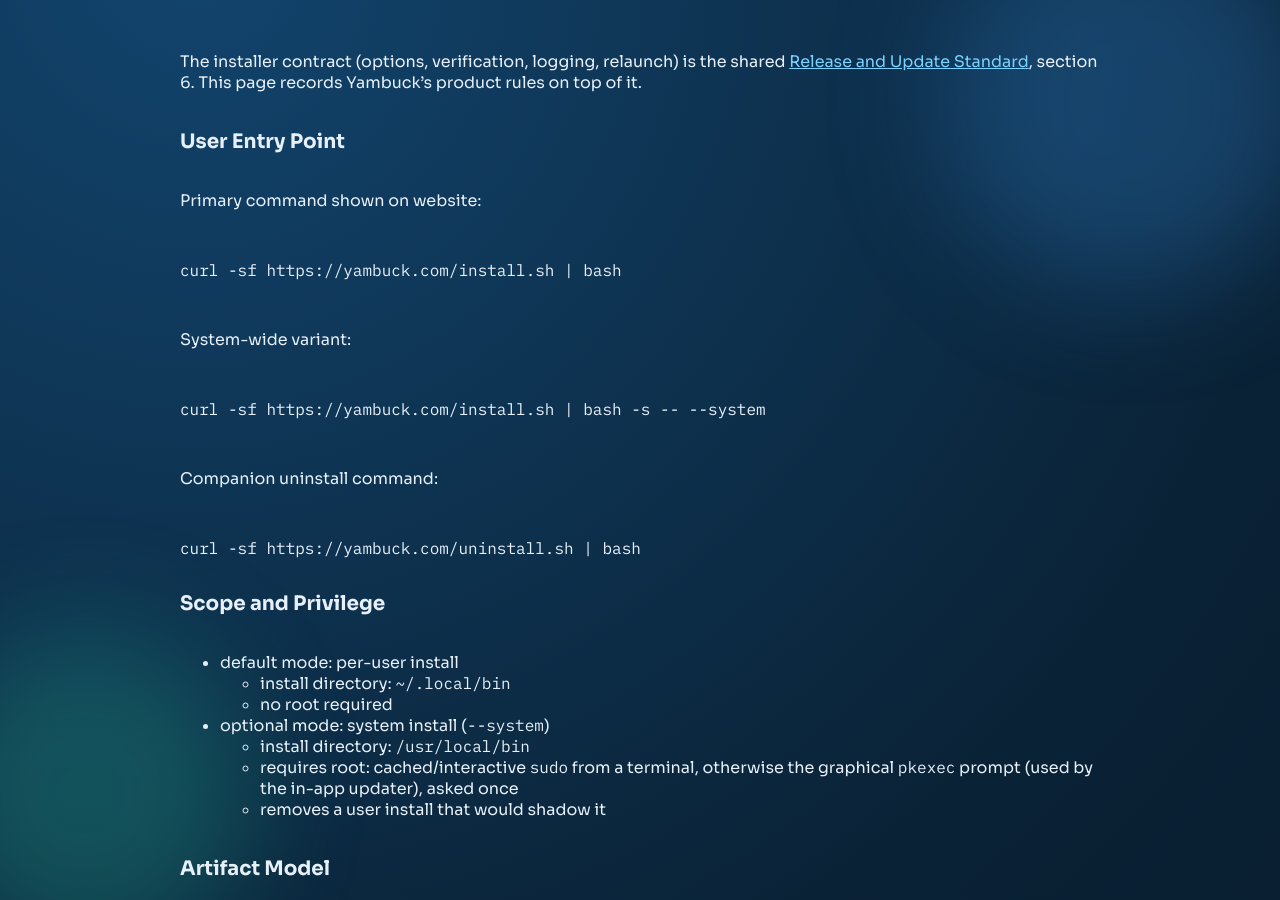
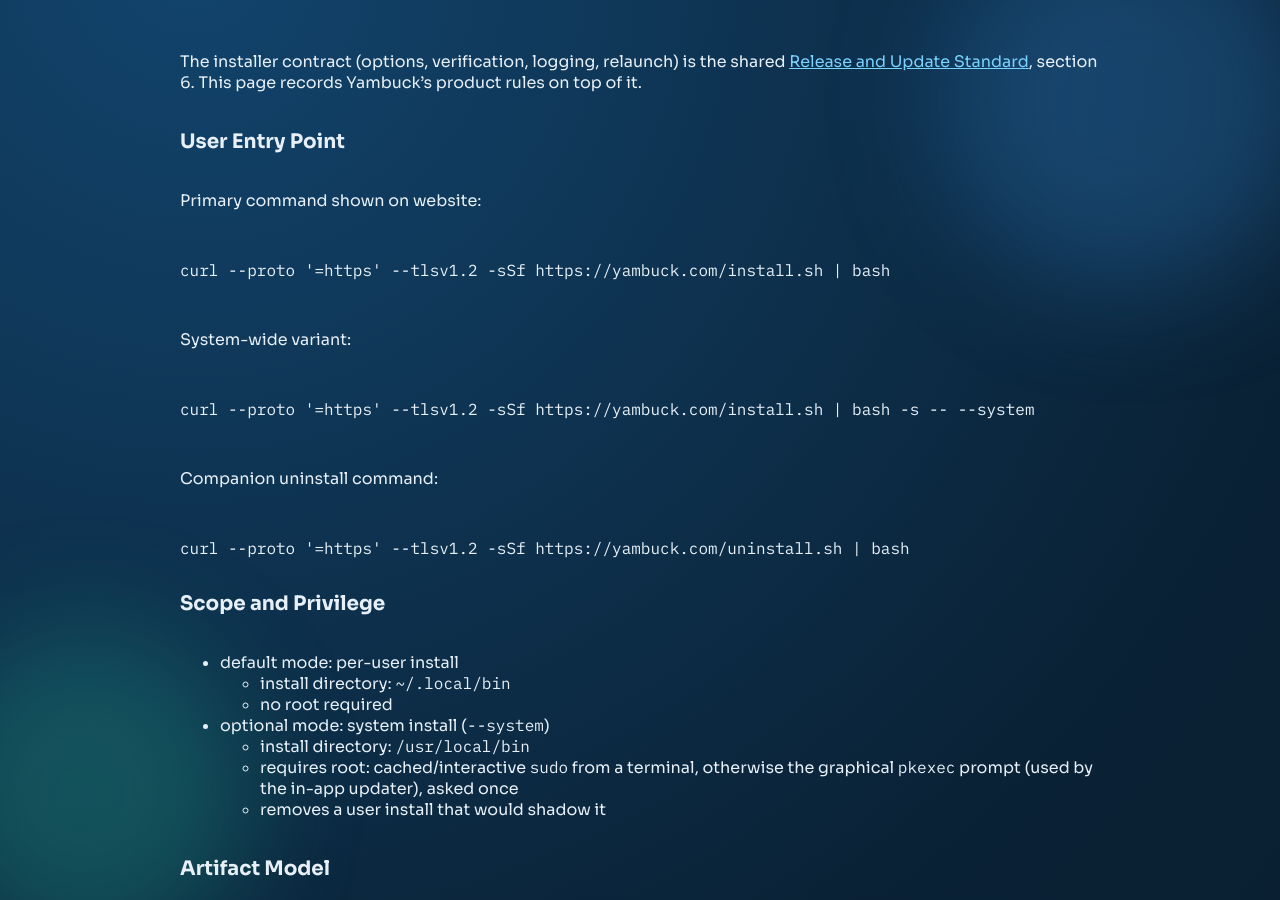
Before and after one commit to yambuck/yambuck, a Jekyll site: the page built from docs/BOOTSTRAP_SPEC.md, in a window 1280 px wide and 900 px high, scrolled down 335 px. Built offline with Jekyll 4.4.1, drawn with Linux system fonts in a browser that asks for light colours; our own code applies the rules of GitHub Pages for plain Markdown files.

Commit message:
feat: use curl --proto '=https' --tlsv1.2 -sSf for install commands
Refuses any non-HTTPS URL or redirect, requires TLS 1.2+, and prints curl's
error (-S) instead of failing silently. Applies to the install page, docs and
the in-app updater, per the Release and Update Standard.

````diff
--- a/docs/BOOTSTRAP_SPEC.md
+++ b/docs/BOOTSTRAP_SPEC.md
@@ -17,19 +17,19 @@
 Primary command shown on website:
 
 ```bash
-curl -sf https://yambuck.com/install.sh | bash
+curl --proto '=https' --tlsv1.2 -sSf https://yambuck.com/install.sh | bash
 ```
 
 System-wide variant:
 
 ```bash
-curl -sf https://yambuck.com/install.sh | bash -s -- --system
+curl --proto '=https' --tlsv1.2 -sSf https://yambuck.com/install.sh | bash -s -- --system
 ```
 
 Companion uninstall command:
 
 ```bash
-curl -sf https://yambuck.com/uninstall.sh | bash
+curl --proto '=https' --tlsv1.2 -sSf https://yambuck.com/uninstall.sh | bash
 ```
 
 ## Scope and Privilege
--- a/docs/index.html
+++ b/docs/index.html
@@ -28,7 +28,7 @@
   </div>
   <p class="command-hint">Open <strong>Terminal</strong> and run:</p>
   <div class="command-shell">
-    <code id="install-command">curl -sf https://yambuck.com/install.sh | bash</code>
+    <code id="install-command">curl --proto '=https' --tlsv1.2 -sSf https://yambuck.com/install.sh | bash</code>
     <button id="copy-command" type="button">Copy</button>
   </div>
   <p class="command-note" id="install-variant-note">Installs Yambuck for your account in <code>~/.local/bin</code>. No password needed.</p>
@@ -125,11 +125,11 @@
   // Install commands per the Release and Update Standard (docs/install.sh options).
   const installVariants = {
     user: {
-      command: "curl -sf https://yambuck.com/install.sh | bash",
+      command: "curl --proto '=https' --tlsv1.2 -sSf https://yambuck.com/install.sh | bash",
       note: "Installs Yambuck for your account in <code>~/.local/bin</code>. No password needed.",
     },
     system: {
-      command: "curl -sf https://yambuck.com/install.sh | bash -s -- --system",
+      command: "curl --proto '=https' --tlsv1.2 -sSf https://yambuck.com/install.sh | bash -s -- --system",
       note: "Installs Yambuck for all users in <code>/usr/local/bin</code>. Asks for your password.",
     },
   };
--- a/docs/uninstall.html
+++ b/docs/uninstall.html
@@ -27,7 +27,7 @@
     Leaves Yambuck-managed apps in place.
   </p>
   <div class="command-shell">
-    <code id="safe-command">curl -sf https://yambuck.com/uninstall.sh | bash</code>
+    <code id="safe-command">curl --proto '=https' --tlsv1.2 -sSf https://yambuck.com/uninstall.sh | bash</code>
     <button id="copy-safe-command" type="button">Copy</button>
   </div>
 </section>
@@ -42,7 +42,7 @@
     scope for a full clean slate.
   </p>
   <div class="command-shell">
-    <code id="purge-command">curl -sf https://yambuck.com/uninstall.sh | bash -s -- --purge-managed-apps --yes</code>
+    <code id="purge-command">curl --proto '=https' --tlsv1.2 -sSf https://yambuck.com/uninstall.sh | bash -s -- --purge-managed-apps --yes</code>
     <button id="copy-purge-command" type="button">Copy</button>
   </div>
   <p class="command-note">
````
Also changed, not shown: docs/RELEASE.md (+2 -2 lines), docs/UNINSTALL.md (+2 -2 lines), docs/UPDATES_SPEC.md (+2 -2 lines), README.md, 3 other files.
